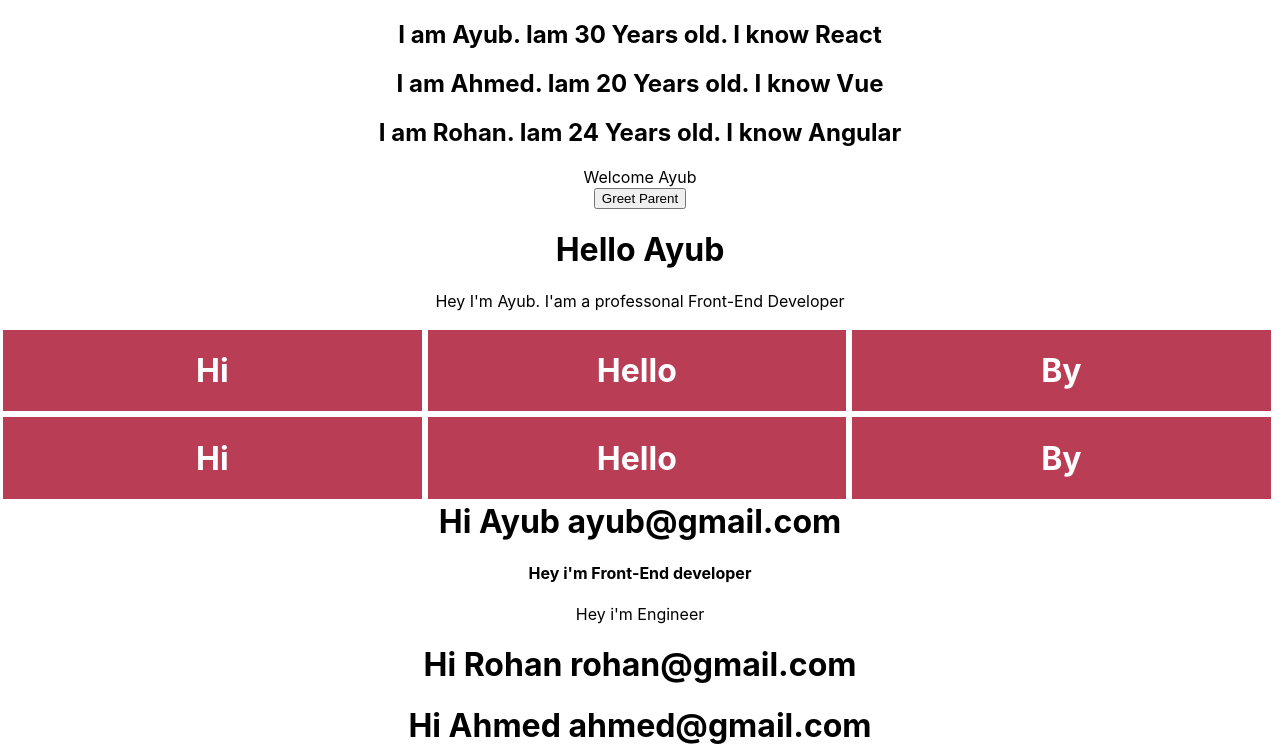
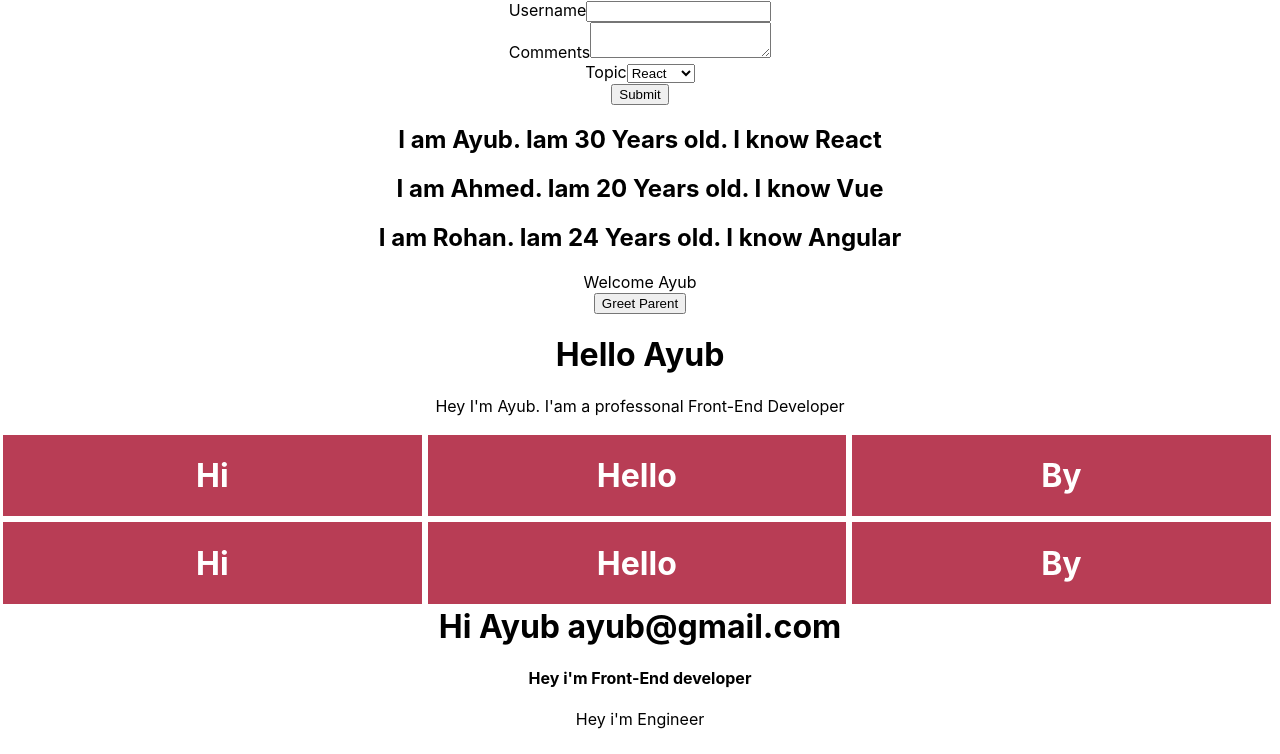
Before and after one commit to ayub6717/All-About-React, a React (Create React App) app: page / in a window 1280 px wide. Shown: the top 754 px of the page. Built offline with nearby package versions, Linux system fonts and the light colour scheme.

Commit message:
Form Handling

```diff
--- a/src/App.js
+++ b/src/App.js
@@ -10,11 +10,13 @@ import Events from './components/Events'
 import ParentComponent from './components/ParentComponent'
 import ConditionalRendering from './components/Conditional-Rendering'
 import NameList from './components/NameList'
+import Form from './components/Form'
 
 class App extends Component{
   render(){
     return (
       <div className="App">
+        <Form />
         <NameList />
         <ConditionalRendering />
         <ParentComponent />
--- /dev/null
+++ b/src/components/Form.js
@@ -0,0 +1,63 @@
+import React, { Component } from 'react'
+
+class Form extends Component {
+    constructor(props) {
+      super(props)
+
+      this.state = {
+         username : '',
+         comments: '',
+         topic: ''
+      }
+    }
+
+    userChange = (event) => {
+        this.setState({
+            username: event.target.value
+        })
+    }
+
+    commentsChange = (event) => {
+        this.setState({
+            comments: event.target.value
+        })
+    }
+
+    topicChange = (event) => {
+        this.setState({
+            topic: event.target.value
+        })
+    }
+
+    handleSubmit = (event) => {
+        alert(`${this.state.username} ${this.state.comments} ${this.state.topic}`)
+        event.preventDefault()
+    }
+
+    render() {
+        const {username, comments, topic} = this.state
+        return (
+            <form onSubmit={this.handleSubmit}>
+                <div>
+                    <label htmlFor="">Username</label>
+                    <input type="text" value={username} onChange = {this.userChange} />
+                </div>
+                <div>
+                    <label htmlFor="">Comments</label>
+                    <textarea value={comments} onChange = {this.commentsChange}></textarea>
+                </div>
+                <div>
+                    <label htmlFor="">Topic</label>
+                    <select value={topic} onChange = {this.topicChange}>
+                        <option value="react"> React</option>
+                        <option value="angular"> Angular</option>
+                        <option value="vue"> Vue</option>
+                    </select>
+                </div>
+                <button type="submit">Submit</button>
+            </form>
+        )
+    }
+}
+
+export default Form
--- a/src/components/NameList.js
+++ b/src/components/NameList.js
@@ -23,7 +23,7 @@ function NameList() {
             skill: 'Angular'
         }
     ]
-    const nameList = persons.map(person => <Person person={person} />)
+    const nameList = persons.map(person => <Person key={person.id} person={person} />)
     return (
         <div>
             {
```
Also changed, not shown: 1 other file (tests, documents, lock files or other folders).
